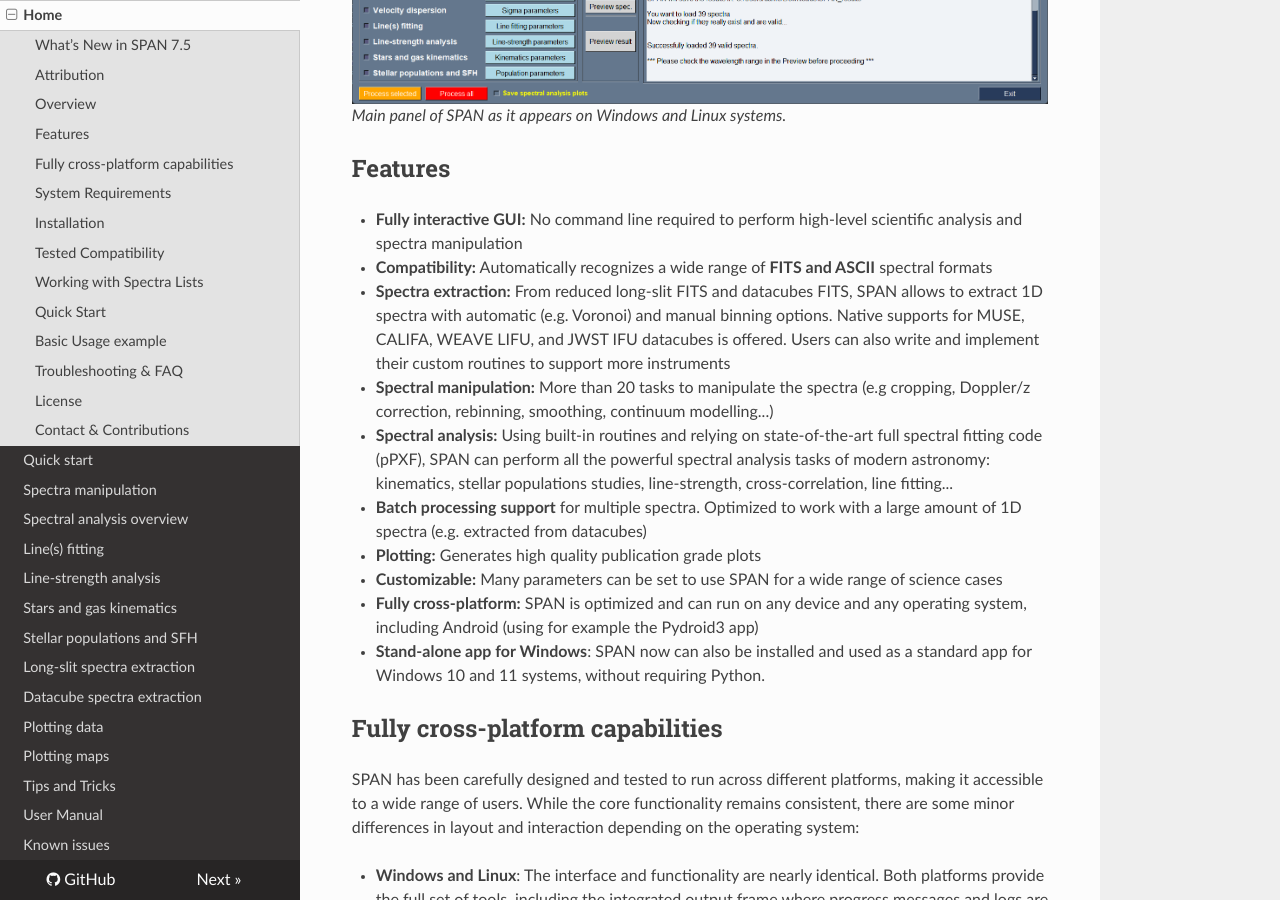
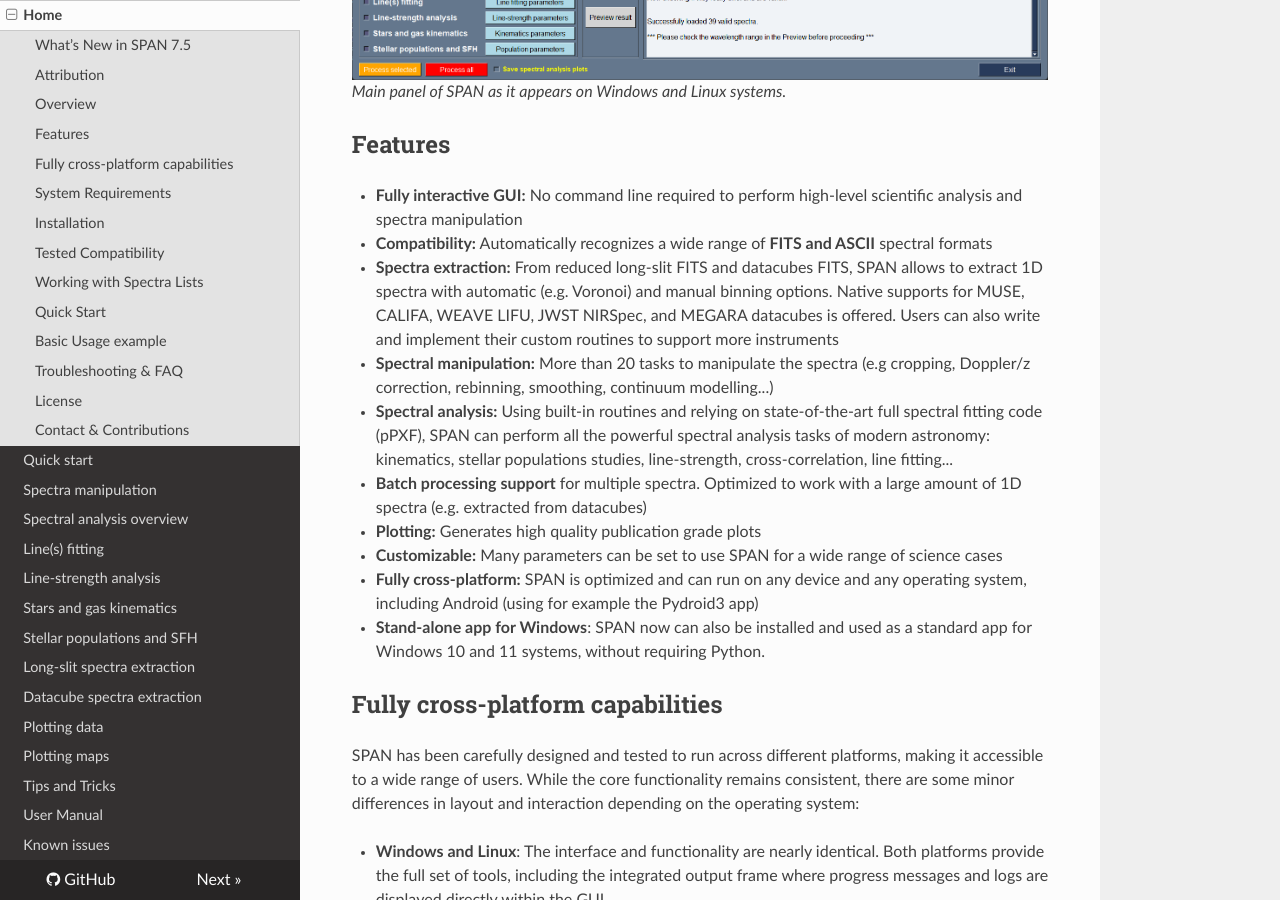
Before and after one commit to danielegasparri/span-gui, an MkDocs documentation site: the page built from docs/index.md, in a window 1280 px wide and 900 px high, scrolled down 2867 px. Built offline with MkDocs 1.6.1, drawn with Linux system fonts in a browser that asks for light colours; nearby versions of some CDN libraries; some of the changed text lies outside the part shown.

Commit message:
Add files via upload

```diff
--- a/docs/index.md
+++ b/docs/index.md
@@ -85,7 +85,7 @@
 
 - **Fully interactive GUI:** No command line required to perform high-level scientific analysis and spectra manipulation
 - **Compatibility:** Automatically recognizes a wide range of **FITS and ASCII** spectral formats
-- **Spectra extraction:** From reduced long-slit FITS and datacubes FITS, SPAN allows to extract 1D spectra with automatic (e.g. Voronoi) and manual binning options. Native supports for MUSE, CALIFA, WEAVE LIFU, and JWST IFU datacubes is offered. Users can also write and implement their custom routines to support more instruments
+- **Spectra extraction:** From reduced long-slit FITS and datacubes FITS, SPAN allows to extract 1D spectra with automatic (e.g. Voronoi) and manual binning options. Native supports for MUSE, CALIFA, WEAVE LIFU, JWST NIRSpec, and MEGARA datacubes is offered. Users can also write and implement their custom routines to support more instruments
 - **Spectral manipulation:** More than 20 tasks to manipulate the spectra (e.g cropping, Doppler/z correction, rebinning, smoothing, continuum modelling...)
 - **Spectral analysis:** Using built-in routines and relying on state-of-the-art full spectral fitting code (pPXF), SPAN can perform all the powerful spectral analysis tasks of modern astronomy: kinematics, stellar populations studies, line-strength, cross-correlation, line fitting...
 - **Batch processing support** for multiple spectra. Optimized to work with a large amount of 1D spectra (e.g. extracted from datacubes)
```
Also changed, not shown: other parts of docs/index.md (+1 -1 lines).
